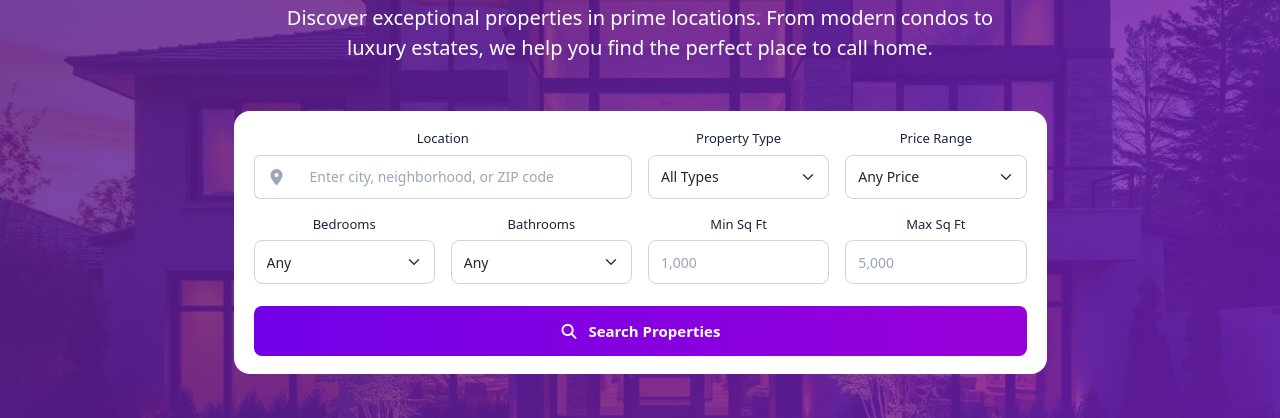
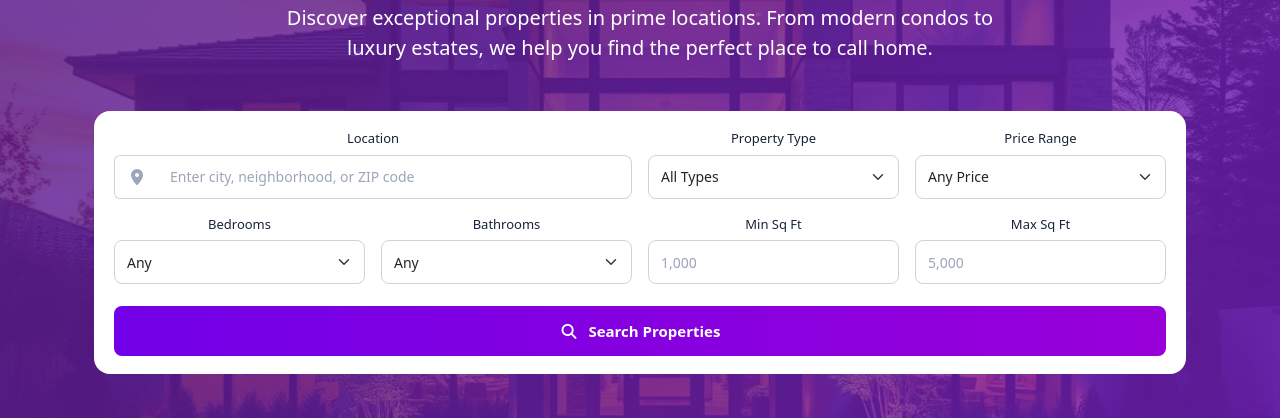
Before and after one commit to ahdsamy123-source/Bootstrap-exam, a plain HTML site: page index.html in a window 1280 px wide. Shown: the part 201-619 px from the top of the page. Drawn offline with Linux system fonts and the light colour scheme.

Commit message:
update html

```diff
--- a/index.html
+++ b/index.html
@@ -339,7 +339,7 @@
 
     <section id="home" class="b-g text-white w-100  min-vh-100 d-flex align-items-center justify-content-center">
         <div class="container ">
-            <div class="row w-75 hhh d-flex align-items-center justify-content-center">
+            <div class="row  hhh d-flex align-items-center justify-content-center">
                 <div class="col text-center">
                     <h1>Find Your Dream Home</h1>
                     <p>Discover exceptional properties in prime locations. From modern condos to <br> luxury estates, we
```
